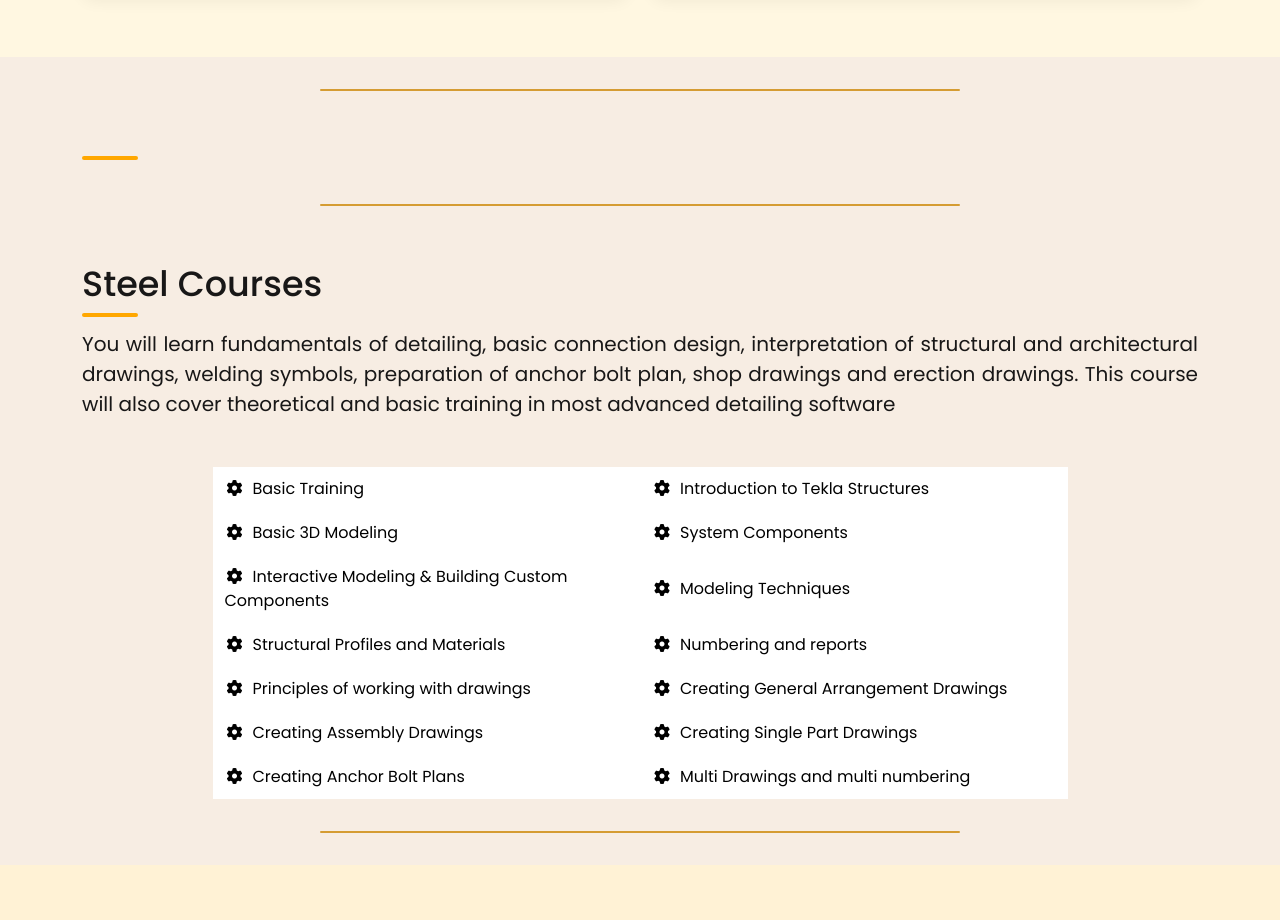
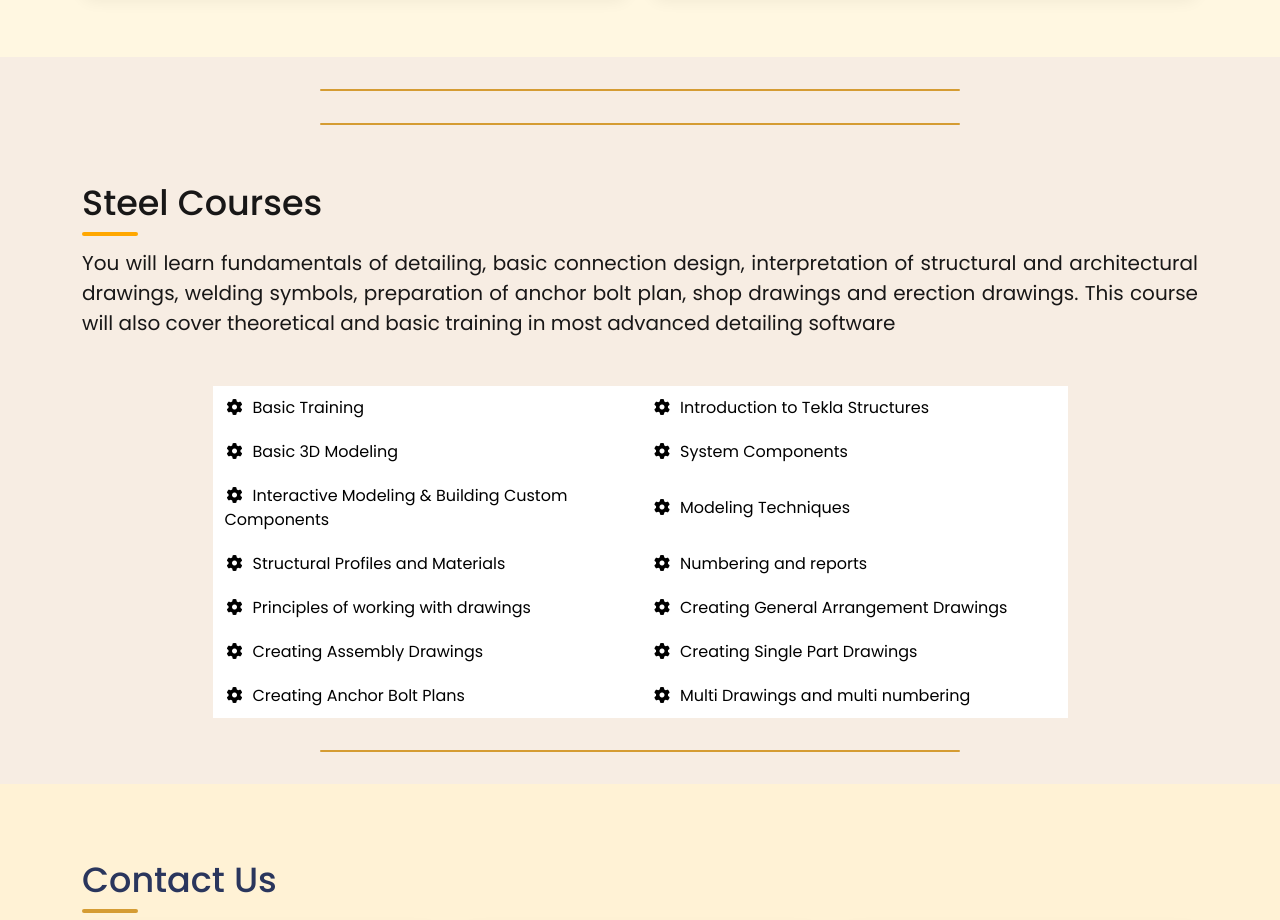
Before and after one commit to metaldrafting/mdraft-website, an Angular app: page / in a window 1280 px wide. Shown: the part 2420-3340 px from the top of the page. Built offline with nearby package versions, Linux system fonts and the light colour scheme.

Commit message:
Remove projects section from home.html
Removed the projects section from the home page.

```diff
--- a/src/app/pages/home/home.html
+++ b/src/app/pages/home/home.html
@@ -252,18 +252,7 @@
 
 <hr data-aos="fade-up" class="hr-divider">
 
-<!-- Gallery/Projects-->
-<section id="projects" class="container">
-  <div data-aos="fade-right" class="row">
-    <div class="col-sm-12 section-heading">
-      <h2 class="section-title"></h2>
-      <span class="title-underline"></span>
-    </div>
-  </div>
 
-
-
-</section>
 
 <hr data-aos="fade-up" class="hr-divider">
 
```
